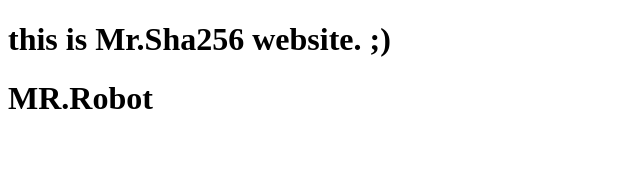
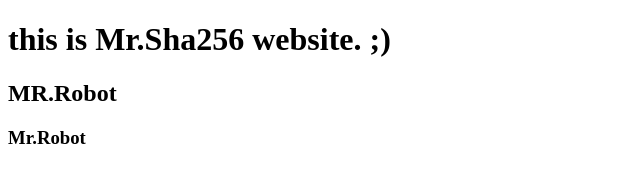
Before and after one commit to Max-dev-22/topdevz, a plain HTML site: page index.html in a window 1280 px wide. Shown: the whole page, without its empty margins (0-640 px from the left). Drawn offline with Linux system fonts and the light colour scheme.

Commit message:
add h3 mr.robot

```diff
--- a/index.html
+++ b/index.html
@@ -8,6 +8,7 @@
 </head>
 <body>
   <h1>this is Mr.Sha256 website. ;)</h1>
-  <h1>MR.Robot</h1>
+  <h2>MR.Robot</h2>
+  <h3>Mr.Robot</h3>
 </body>
 </html>
```
